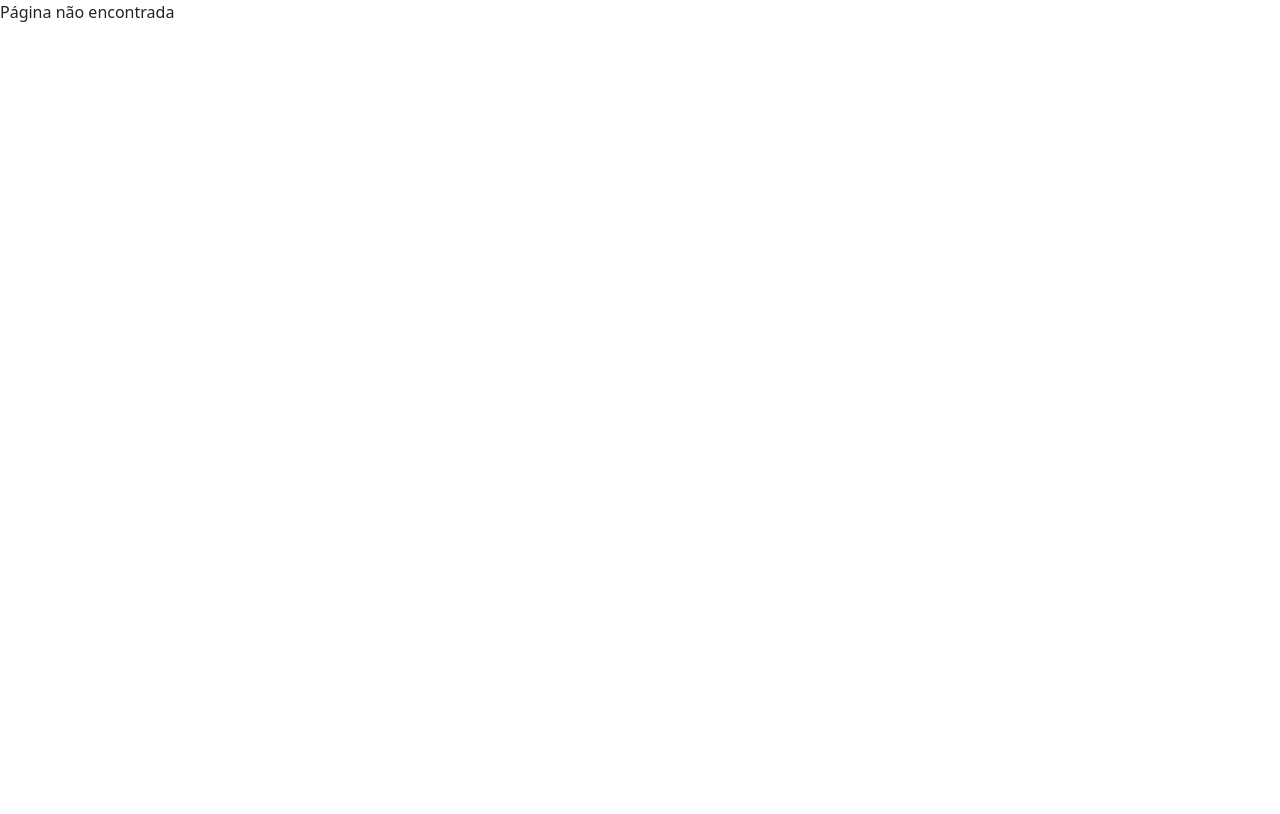
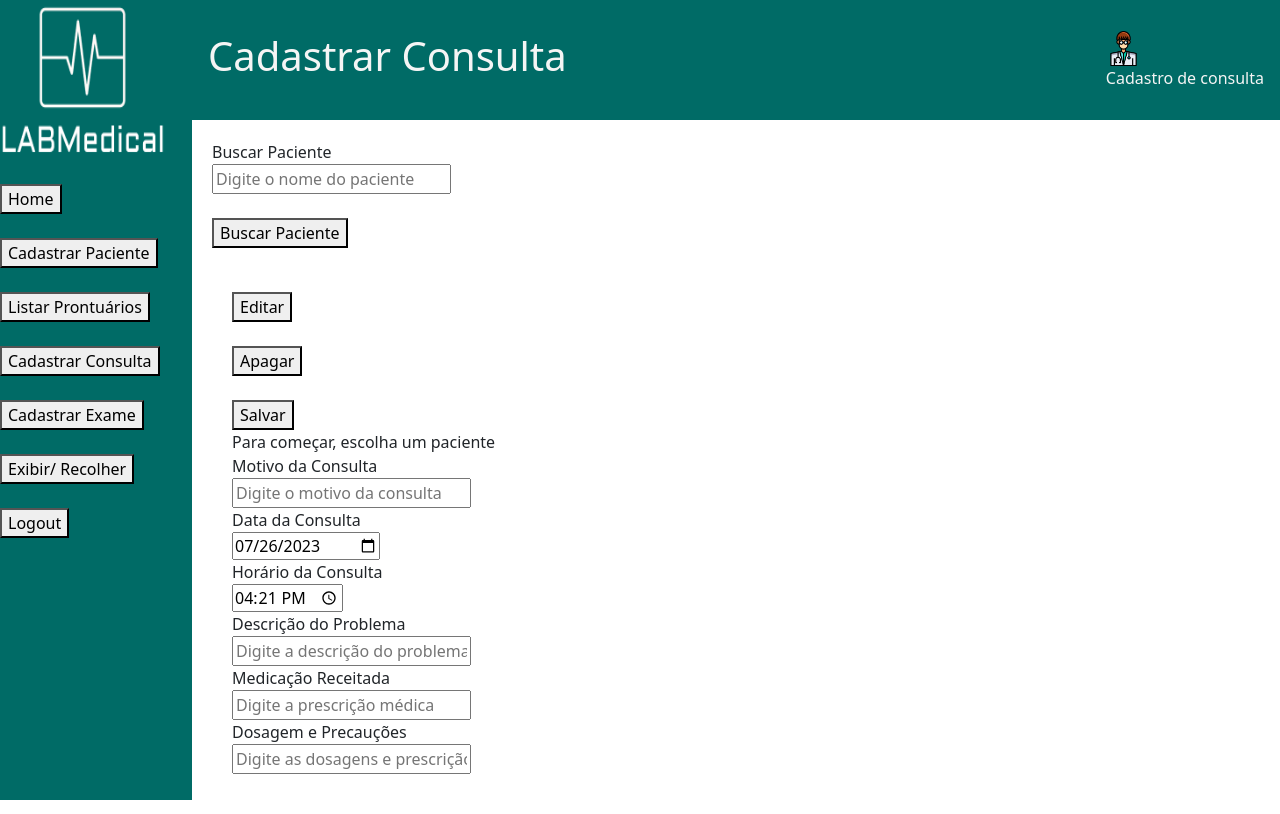
Before and after one commit to rodrigopieritz/m2labmedical, a React (Vite) app: page /medical-register/1 in a window 1280 px wide. Built offline with nearby package versions, Linux system fonts and the light colour scheme.

Commit message:
atualizados id na rota

```diff
--- a/src/App.jsx
+++ b/src/App.jsx
@@ -160,7 +160,7 @@ const App = () => {
             <Route path="/login" element={<LoginPage />} />
             <Route path="/" element={<HomePage />} />
             <Route path="/patient-register" element={<PatientRegisterPage />} />
-            <Route path="/medical-register" element={<MedicalRegister />} />
+            <Route path="/medical-register/:id" element={<MedicalRegister />} />
             <Route
               path="/medical-record-list"
               element={<MedicalRecordList />}
--- a/src/components/ExamRegisterComponent/ExamRegisterComponent.jsx
+++ b/src/components/ExamRegisterComponent/ExamRegisterComponent.jsx
@@ -502,5 +502,5 @@ export const ExamRegisterComponent = ({ id }) => {
 };
 
 ExamRegisterComponent.propTypes = {
-  id: PropTypes.string,
+  id: PropTypes.number,
 };
--- a/src/components/MedicalRegister/MedicalRegisterComponent.jsx
+++ b/src/components/MedicalRegister/MedicalRegisterComponent.jsx
@@ -5,6 +5,7 @@ import { InputComponent } from "../Input/inputComponent";
 import * as yup from "yup";
 import { addmedicalAppointment } from "../../service/medicalAppointment.service";
 import { Spinner } from "react-bootstrap";
+import PropTypes from "prop-types";
 
 export const MedicalRegisterComponent = () => {
   const [appointReason, setAppointReason] = useState("");
@@ -317,3 +318,7 @@ export const MedicalRegisterComponent = () => {
     </>
   );
 };
+
+MedicalRegisterComponent.propTypes = {
+  id: PropTypes.number,
+};
--- a/src/components/MerdicalRecordCard/MerdicalRecordCard.jsx
+++ b/src/components/MerdicalRecordCard/MerdicalRecordCard.jsx
@@ -49,7 +49,7 @@ export const MedicalRecordCard = ({
           </div>
           <ButtonComponent
               id={`editBtn${appointDate}${appointTime}`}
-              onClick={() => handleRedirect("/medical-register")}
+              onClick={() => handleRedirect(`/medical-register/${id}`)}
               label="Editar Consulta"
             />
           <div>-----</div>
--- a/src/components/PatientMedicalRecordComponent/PatientMedicalRecordComponent.jsx
+++ b/src/components/PatientMedicalRecordComponent/PatientMedicalRecordComponent.jsx
@@ -53,6 +53,7 @@ export const PatientMedicalRecordComponent = ({ id }) => {
               <MedicalRecordCard
                 label="Consulta Médica"
                 isAppoint={true}
+                id={patientRecord.id}
                 appointDate={patientRecord.appointDate}
                 appointTime={patientRecord.appointTime}
                 appointReason={patientRecord.appointReason}
--- a/src/components/SidebarMenu/SidebarMenu.jsx
+++ b/src/components/SidebarMenu/SidebarMenu.jsx
@@ -52,7 +52,7 @@ const SidebarMenu = () => {
 
       <ButtonComponent
         id="medicalRegisterButton"
-        onClick={() => handleRedirect("/medical-register")}
+        onClick={() => handleRedirect("/medical-register/newMedicalRegister")}
         label="Cadastrar Consulta"
       />
 
--- a/src/pages/MedicalRegister/MedicalRegister.pages.jsx
+++ b/src/pages/MedicalRegister/MedicalRegister.pages.jsx
@@ -1,17 +1,48 @@
-import { useContext } from "react"
-import { AuthContext } from "../../context/auth/auth.context"
-import { Navigate } from "react-router"
+// import { useContext } from "react"
+// import { AuthContext } from "../../context/auth/auth.context"
+// import { Navigate } from "react-router"
+// import SidebarMenu from "../../components/SidebarMenu/SidebarMenu"
+// import Toolbar from "../../components/Toolbar/ToolbarComponent"
+// import * as Styled from "../../global.style";
+// import { MedicalRegisterComponent } from "../../components/MedicalRegister/MedicalRegisterComponent";
+
+// export const MedicalRegister = () => {
+//     const { auth } = useContext(AuthContext);
+//     const userEmail = auth.user.email;
+//     const userName = userEmail.split("@")[0];
+
+//     const render = () => {
+
+//       return (
+//         <Styled.PageContainer>
+//           <SidebarMenu />
+//           <Styled.MainContent>
+//             <Toolbar
+//               pageTitle="Cadastrar Consulta"
+//               userName={userName}
+//               userPhoto="/../../userPhoto.png"
+//             />
+//             <Styled.SpecificPageContent>
+//             <MedicalRegisterComponent/>
+//             </Styled.SpecificPageContent>
+//           </Styled.MainContent>
+//         </Styled.PageContainer>
+//       );
+//     };
+//    return auth.isLogged ? render () : <Navigate to ={ '/login' }/>
+// }
+
+//Código para manutenção (sem autenticação)
+
 import SidebarMenu from "../../components/SidebarMenu/SidebarMenu"
 import Toolbar from "../../components/Toolbar/ToolbarComponent"
 import * as Styled from "../../global.style";
 import { MedicalRegisterComponent } from "../../components/MedicalRegister/MedicalRegisterComponent";
+import { useParams } from "react-router-dom";
 
 export const MedicalRegister = () => {
-    const { auth } = useContext(AuthContext);
-    const userEmail = auth.user.email;
-    const userName = userEmail.split("@")[0];
 
-    const render = () => {
+  const { id } = useParams();
 
       return (
         <Styled.PageContainer>
@@ -19,42 +50,14 @@ export const MedicalRegister = () => {
           <Styled.MainContent>
             <Toolbar
               pageTitle="Cadastrar Consulta"
-              userName={userName}
+              userName="Cadastro de consulta"
               userPhoto="/../../userPhoto.png"
             />
             <Styled.SpecificPageContent>
-            <MedicalRegisterComponent/>
+              <MedicalRegisterComponent id={id}/>
+
             </Styled.SpecificPageContent>
           </Styled.MainContent>
         </Styled.PageContainer>
-      );
-    };
-   return auth.isLogged ? render () : <Navigate to ={ '/login' }/>
-}
-
-//Código para manutenção (sem autenticação)
-
-// import SidebarMenu from "../../components/SidebarMenu/SidebarMenu"
-// import Toolbar from "../../components/Toolbar/ToolbarComponent"
-// import * as Styled from "../../global.style";
-// import { MedicalRegisterComponent } from "../../components/MedicalRegister/MedicalRegisterComponent";
-
-// export const MedicalRegister = () => {
-
-//       return (
-//         <Styled.PageContainer>
-//           <SidebarMenu />
-//           <Styled.MainContent>
-//             <Toolbar
-//               pageTitle="Cadastrar Consulta"
-//               userName="Cadastro de consulta"
-//               userPhoto="userPhoto.png"
-//             />
-//             <Styled.SpecificPageContent>
-//               <MedicalRegisterComponent/>
-
-//             </Styled.SpecificPageContent>
-//           </Styled.MainContent>
-//         </Styled.PageContainer>
-//       )
-//     }
+      )
+    }
```
